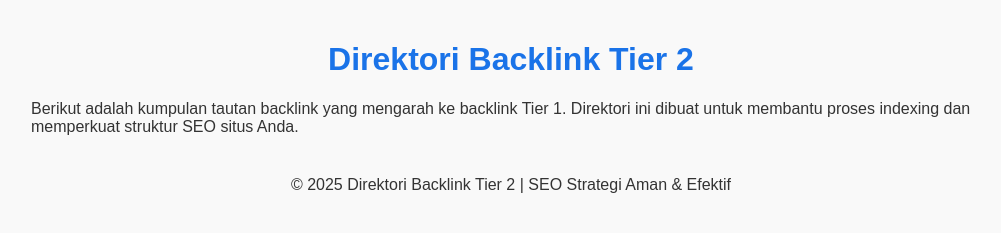
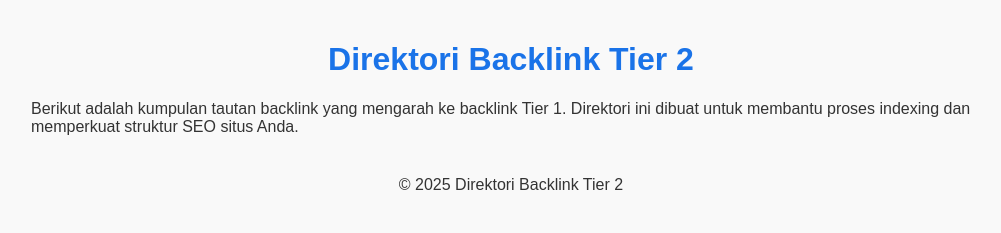
Before and after one commit to lucasgurning/lucasgurning.github.io, a plain HTML site: page index.html in a window 1280 px wide. Shown: the whole page, without its empty margins (129-1130 px from the left). Drawn offline with Linux system fonts and the light colour scheme.

Commit message:
Update index.html

```diff
--- a/index.html
+++ b/index.html
@@ -29,7 +29,7 @@
   <p>Berikut adalah kumpulan tautan backlink yang mengarah ke backlink Tier 1. Direktori ini dibuat untuk membantu proses indexing dan memperkuat struktur SEO situs Anda.</p>
 
   <footer style="text-align:center; margin-top: 40px;">
-    <p>© 2025 Direktori Backlink Tier 2 | SEO Strategi Aman & Efektif</p>
+    <p>© 2025 Direktori Backlink Tier 2</p>
   </footer>
 </body>
 </html>
```
